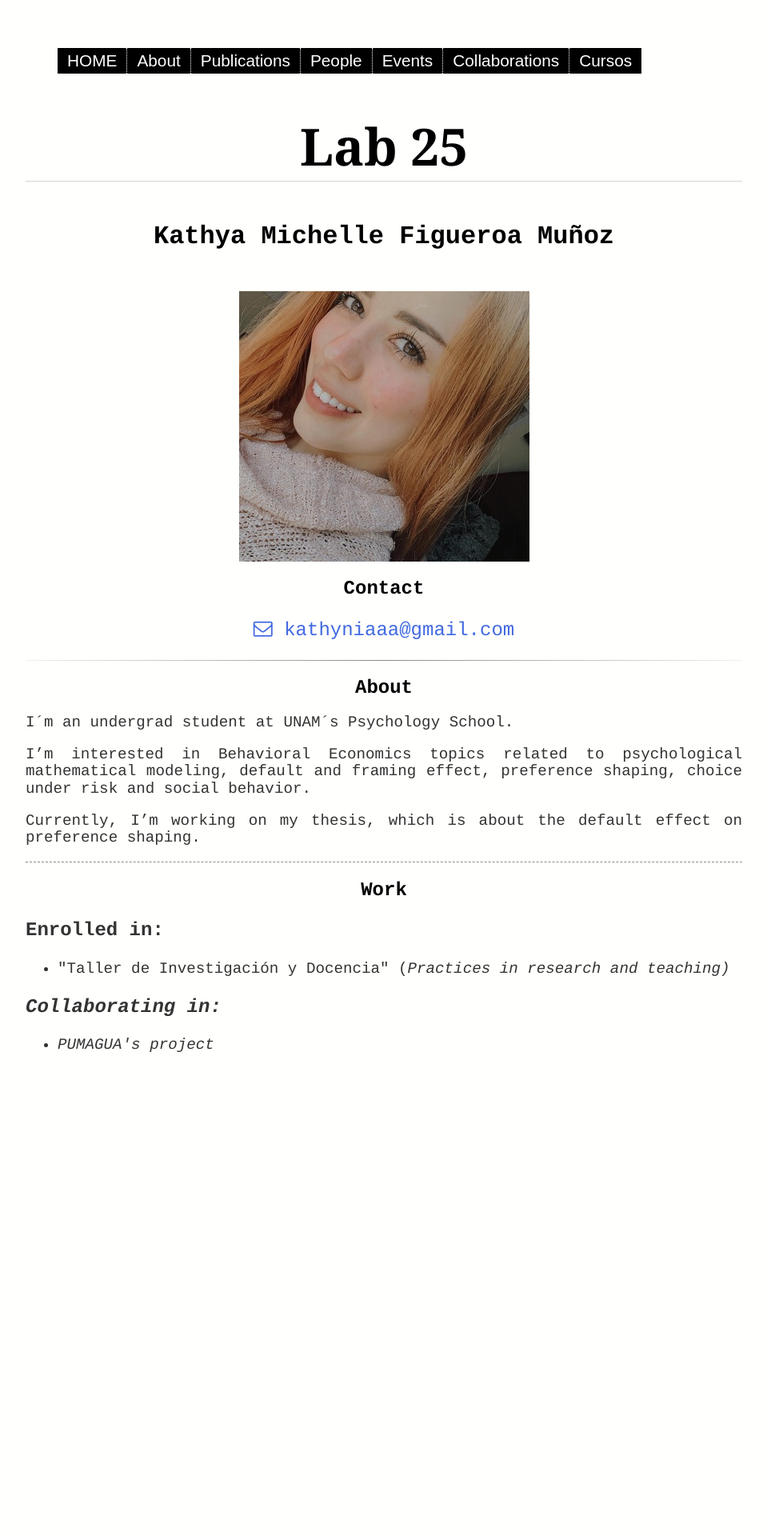
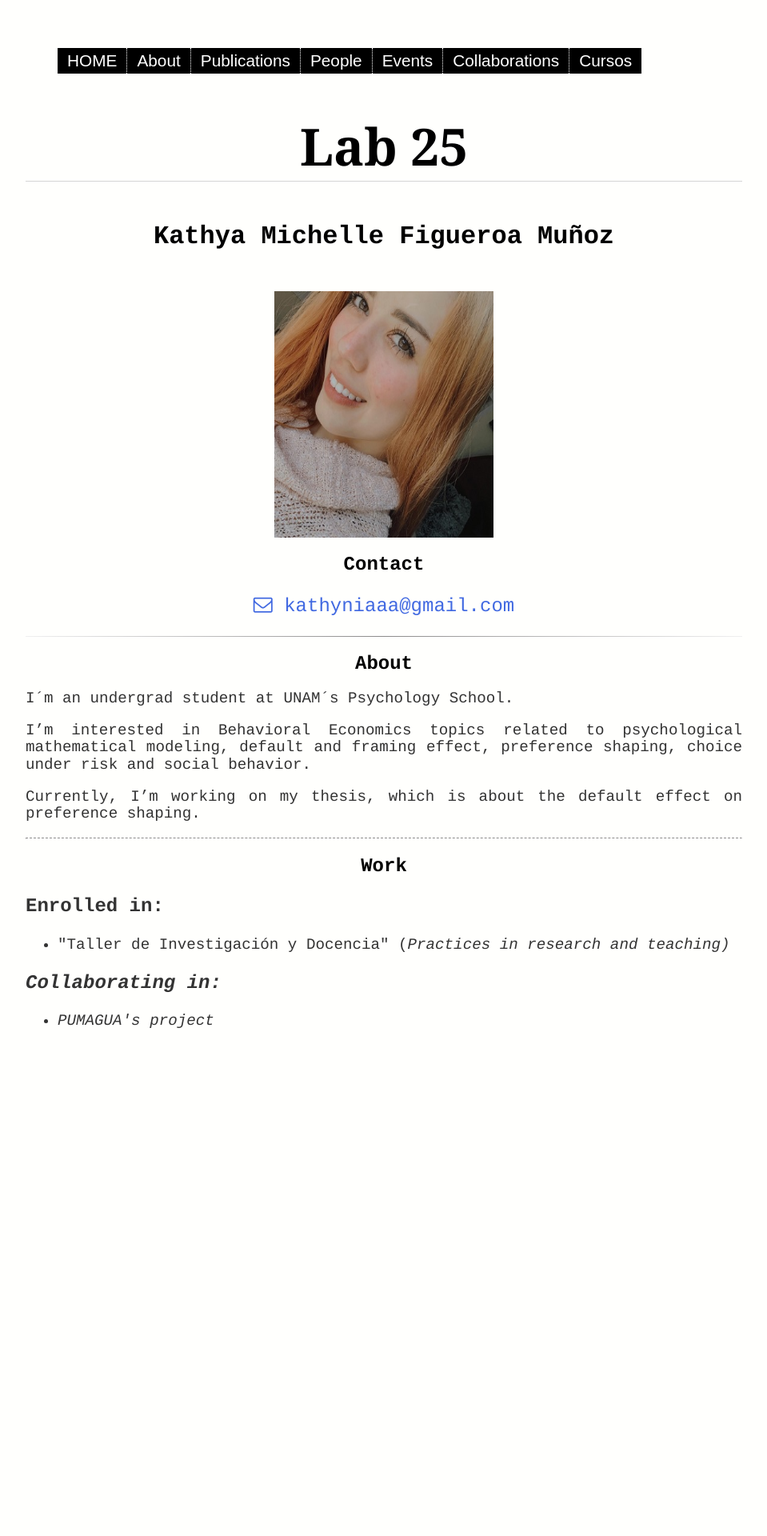
Before and after one commit to BouzasLab25/bouzaslab25.github.io, a Jekyll site: the page built from people/al_Kathya.html, in a window 1280 px wide. Shown: the top 1920 px of the page at 80% size, without its empty margins (160-1119 px from the left). Built offline with Jekyll 4.4.1, drawn with Linux system fonts in a browser that asks for light colours.

Commit message:
Update al_Kathya.html

```diff
--- a/people/al_Kathya.html
+++ b/people/al_Kathya.html
@@ -6,7 +6,7 @@
 
 <h3>Kathya Michelle Figueroa Muñoz</h3>
 
-<img class="displayed" src="/images/Katia.jpg" />
+<img class="displayed" src="/images/Katia.jpg" / width=274 height=308>
 
 
  <h2>Contact</h2>
```
